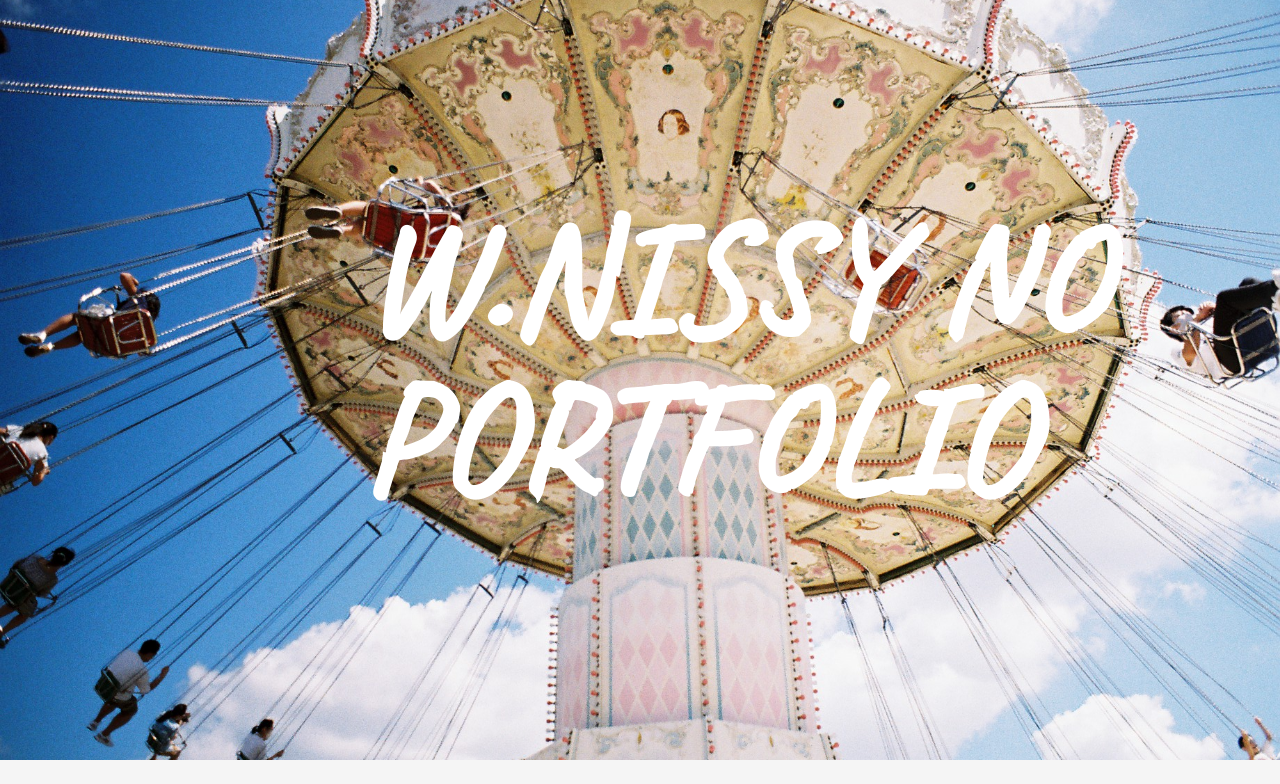
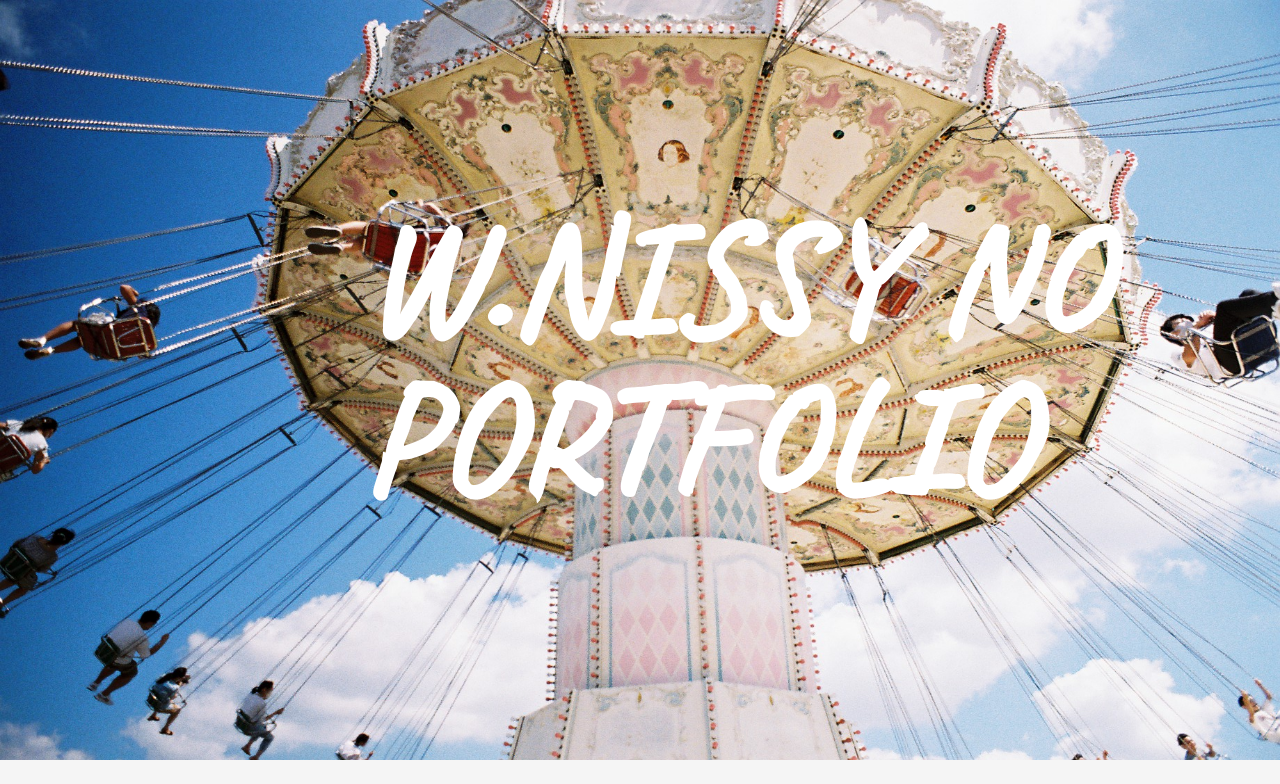
Before and after one commit to wasan6-95/myportfolio, a plain HTML site: page index.html in a window 1280 px wide. Shown: the top 784 px of the page. Drawn offline with Linux system fonts and the light colour scheme; files whose address does not match are found by name; a web font is replaced by a local one.

Commit message:
Update index.html

```diff
--- a/index.html
+++ b/index.html
@@ -16,6 +16,7 @@
   <!--ヘッダーの表示-->
   <header id="header">
     <h1 class="header_title">W.NISSY NO <br> PORTFOLIO</h1>
+    <img src="images/IMG_1231.JPG" alt="portfolio_image" width="100%">
 
 
   </header>
```
